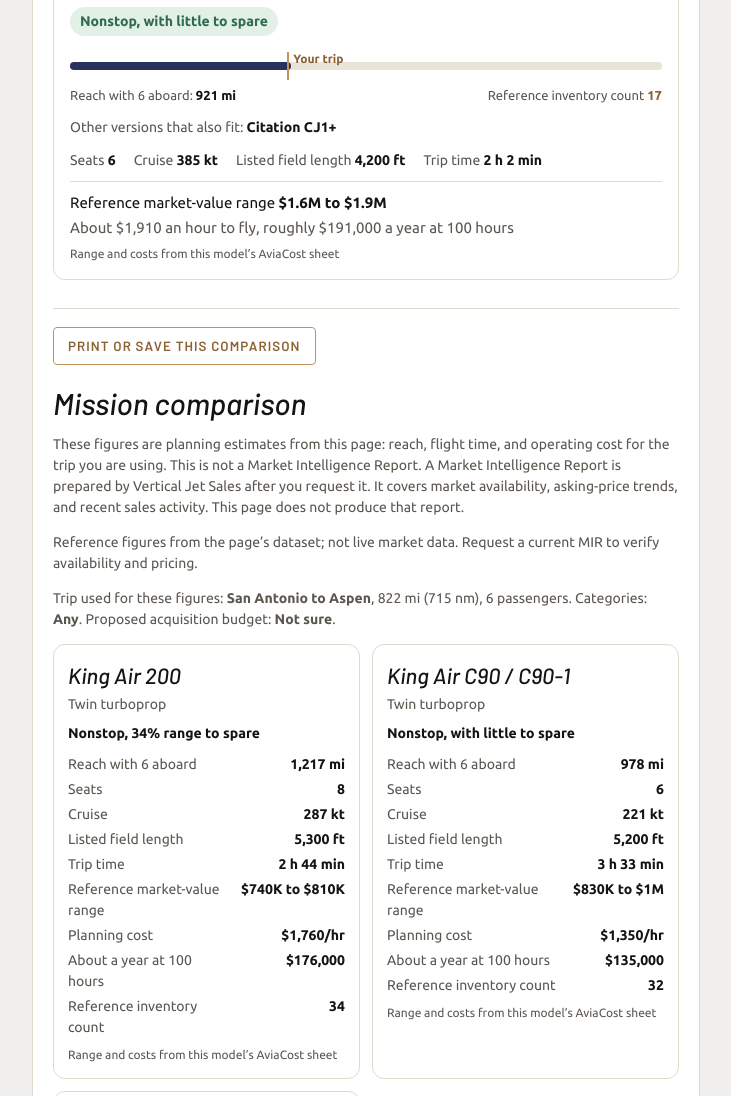
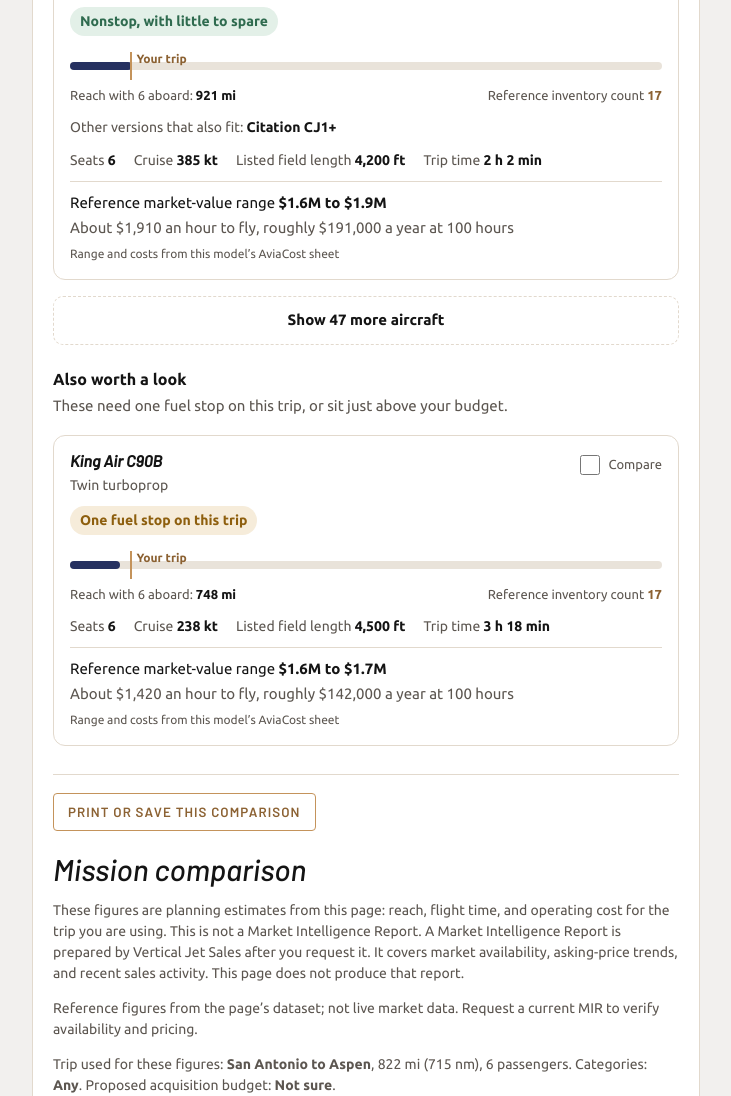
Before and after one commit to verticaljetsales/vjs-site, a plain HTML site: page find-your-aircraft/index.html in a window 1280 px wide. Shown: the part 2787-3883 px from the top of the page, without its empty margins (464-1195 px from the left). Drawn offline with Linux system fonts and the light colour scheme.

Commit message:
Show every aircraft that fits on Find Your Aircraft (#7)
* fix: let Show more reveal every aircraft that fits

The results list kept only six nonstop aircraft, so single-pilot types pushed other fits off the page. The first six stay visible, and Show more opens the rest, including large-cabin aircraft.

Co-authored-by: verticaljetsales <verticaljetsales@users.noreply.github.com>

* fix: keep one-stop family members in the results

A later model in a family was dropped from Also worth a look. It now stays on that family's card, or on its own card when the other version is already shown as nonstop.

Co-authored-by: verticaljetsales <verticaljetsales@users.noreply.github.com>

---------

Co-authored-by: Cursor Agent <cursoragent@cursor.com>
Co-authored-by: verticaljetsales <verticaljetsales@users.noreply.github.com>

```diff
--- a/find-your-aircraft/index.html
+++ b/find-your-aircraft/index.html
@@ -98,6 +98,8 @@ input:focus-visible,select:focus-visible,button:focus-visible{outline:3px solid
 .use-leg{justify-self:start;border:1px solid var(--line);background:var(--bg);color:var(--ink);border-radius:10px;padding:8px 12px;font:inherit;font-size:14px;font-weight:600;cursor:pointer}
 .use-leg[aria-pressed="true"]{background:var(--accent);color:#F2F0EE;border-color:var(--accent)}
 .add-leg{border:1px dashed var(--line);background:transparent;color:var(--ink);border-radius:10px;padding:10px;font:inherit;cursor:pointer;width:100%}
+.show-more{display:block;width:100%;margin-top:4px;border:1px dashed var(--line);background:transparent;color:var(--ink);border-radius:10px;padding:12px 14px;min-height:46px;font:inherit;font-weight:600;font-size:15px;cursor:pointer}
+.show-more:hover{border-color:var(--leather);color:var(--gold-ink)}
 .or{display:flex;align-items:center;gap:10px;color:var(--ink-2);font-size:13px;margin:12px 0 8px}
 .or::before,.or::after{content:"";flex:1;height:1px;background:var(--line)}
 
@@ -595,7 +597,7 @@ function money(m){ return m < 1 ? "$" + Math.round(m*1000) + "K" : "$" + (Math.r
 function esc(s){ return String(s).replace(/[&<>"]/g,function(c){return {"&":"&amp;","<":"&lt;",">":"&gt;","\"":"&quot;"}[c];}); }
 
 
-var state = { pax:6, hours:100, crew:2, picked:{}, activeCode:null, userChose:false, cats:[] };
+var state = { pax:6, hours:100, crew:2, picked:{}, activeCode:null, userChose:false, cats:[], showAll:false, resultsKey:"" };
 var lastShown = [], lastMission = null;
 
 // passengers
@@ -962,10 +964,17 @@ function render(){
   var sum = document.getElementById("summary"), notes = document.getElementById("notes");
   var list = document.getElementById("list"), more = document.getElementById("more");
   if (!m.needNm){
+    state.showAll = false; state.resultsKey = "";
     sum.innerHTML = ""; notes.innerHTML = ""; more.innerHTML = "";
     list.innerHTML = '<div class="empty">Add where you fly from and where you go, or enter your longest trip in miles, and matching aircraft will appear here.</div>';
     lastShown = []; lastMission = m; updateChosen(); return;
   }
+  var resultsKey = [state.pax, state.crew, state.hours, state.cats.join(","),
+    document.getElementById("budget").value, document.getElementById("runway").value,
+    m.desc || "", String(Math.round(m.needNm || 0)),
+    (m.legs || []).map(function(l){ return l.to[0]; }).join(","),
+    state.activeCode || ""].join("|");
+  if (resultsKey !== state.resultsKey){ state.showAll = false; state.resultsKey = resultsKey; }
 
   var others = (m.others || []).map(function(l){ return esc(l.to[1]) + " " + fmt(l.nm*NM_TO_MI) + " mi"; }).join("; ");
   sum.innerHTML = "<span>" + (m.explicit ? "Trip used" : "Longest trip") + " <b>" + esc(m.desc) + "</b></span><span><b>" + fmt(m.needNm*NM_TO_MI) + " mi</b> (" + fmt(m.needNm) + " nm)</span><span><b>" + state.pax + "</b> passenger" + (state.pax===1?"":"s") + "</span><span><b>" + (state.crew === 1 ? "1 pilot" : "2 pilots") + "</b>" + (state.crew === 1 ? " where certified" : "") + "</span><span>Categories <b>" + esc(categoryLabel()) + "</b></span><span>Proposed acquisition budget <b>" + esc(budgetLabel()) + "</b></span>" + (others ? "<span>Also entered: " + others + "</span>" : "");
@@ -986,12 +995,23 @@ function render(){
     .sort(function(x,y){ return ((x.rwyFlag?2:0)+(x.border?1:0)) - ((y.rwyFlag?2:0)+(y.border?1:0)) || (px(x.a) - px(y.a)); });
   var seen = {}, best = [];
   fits.forEach(function(x){ var k = famKey(x.a.n); if (seen[k]) { seen[k].sibs.push(x.a.n); return; } x.sibs = []; seen[k] = x; best.push(x); });
-  best = best.slice(0,6);
 
   var alt = rows.filter(function(x){ return best.indexOf(x) < 0 && ((x.oneStop && !x.nonstop && !x.border && x.inBudget) || ((x.nonstop || x.border) && !x.inBudget && x.nearBudget)); })
     .sort(function(x,y){ return y.r - x.r; })
-    .filter(function(x){ var k = famKey(x.a.n); if (seen[k]) return false; seen[k] = x; x.sibs = []; return true; }).slice(0,3);
+    .filter(function(x){
+      var k = famKey(x.a.n), prior = seen[k];
+      if (prior && best.indexOf(prior) < 0) { prior.sibs.push(x.a.n); return false; }
+      if (prior) {
+        var ak = k + "#alt";
+        if (seen[ak]) { seen[ak].sibs.push(x.a.n); return false; }
+        x.sibs = []; seen[ak] = x; return true;
+      }
+      x.sibs = []; seen[k] = x; return true;
+    });
 
+  var visible = state.showAll ? best : best.slice(0,6);
+  var visibleAlt = state.showAll ? alt : alt.slice(0,3);
+  var hidden = (best.length - visible.length) + (alt.length - visibleAlt.length);
   var scale = Math.max(m.plannedNm*1.6, Math.max.apply(null, best.concat(alt).map(function(x){return x.r;}).concat([1])));
 
   lastShown = best.concat(alt);
@@ -1002,17 +1022,23 @@ function render(){
   if (!state.userChose && Object.keys(state.picked).length === 0) {
     best.slice(0,3).forEach(function(x){ state.picked[x.a.n] = true; });
   }
+  var moreBtn = (state.showAll || hidden) ? '<button type="button" class="show-more" id="showMore" aria-expanded="' + (state.showAll ? "true" : "false") + '">' + (state.showAll ? "Show fewer aircraft" : "Show " + hidden + " more aircraft") + "</button>" : "";
   if (!best.length){
     var scope = [];
     if (state.cats.length) scope.push(categoryLabel());
     if (budgetBand()) scope.push("a proposed acquisition budget of " + budgetLabel());
     var scoped = scope.length ? " in " + scope.join(" and ") : "";
     var next = alt.length ? " Try fewer passengers, widen the category or budget, or check the options below." : " Nothing in this view matches. Choose Any, widen the proposed acquisition budget, or try fewer passengers.";
-    list.innerHTML = '<div class="empty">Nothing in our list makes this trip nonstop with ' + state.pax + ' passengers' + scoped + '.' + next + ' A VJS broker can also look at aircraft beyond this list.</div>';
+    list.innerHTML = '<div class="empty">Nothing in our list makes this trip nonstop with ' + state.pax + ' passengers' + scoped + '.' + next + ' A VJS broker can also look at aircraft beyond this list.</div>' + moreBtn;
   } else {
-    list.innerHTML = best.map(function(x){ return card(x, m, scale); }).join("");
+    list.innerHTML = visible.map(function(x){ return card(x, m, scale); }).join("") + moreBtn;
   }
-  more.innerHTML = alt.length ? '<h3>Also worth a look</h3><p class="sub">These need one fuel stop on this trip, or sit just above your budget.</p><div class="list">' + alt.map(function(x){ return card(x, m, scale); }).join("") + '</div>' : "";
+  more.innerHTML = visibleAlt.length ? '<h3>Also worth a look</h3><p class="sub">These need one fuel stop on this trip, or sit just above your budget.</p><div class="list">' + visibleAlt.map(function(x){ return card(x, m, scale); }).join("") + '</div>' : "";
+  var showMore = document.getElementById("showMore");
+  if (showMore){
+    showMore.onmousedown = function(e){ e.preventDefault(); };
+    showMore.onclick = function(){ state.showAll = !state.showAll; render(); };
+  }
 
   document.querySelectorAll(".pick input").forEach(function(cb){
     cb.onchange = function(){ state.userChose = true; if(cb.checked) state.picked[cb.value] = true; else delete state.picked[cb.value]; updateChosen(); };
```
